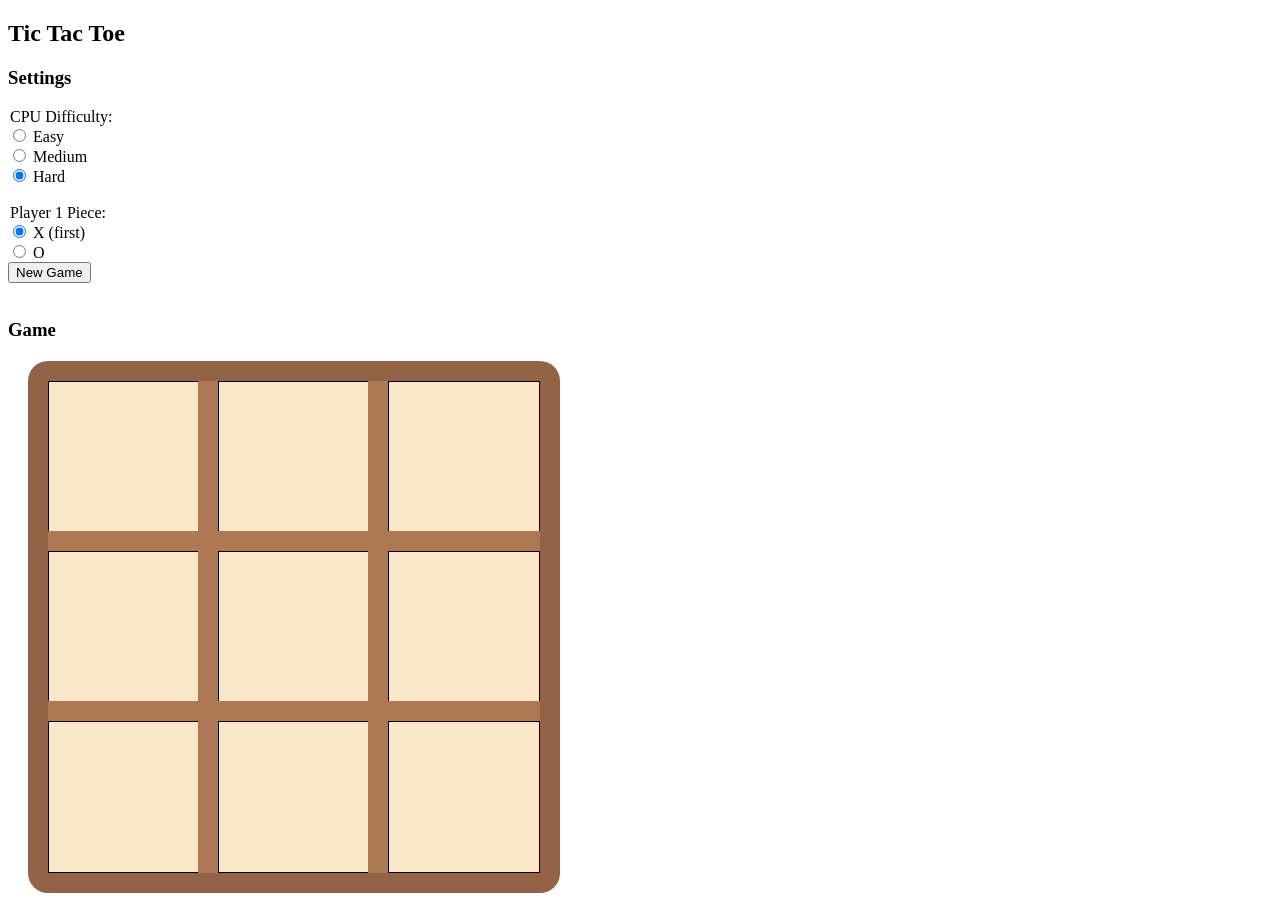
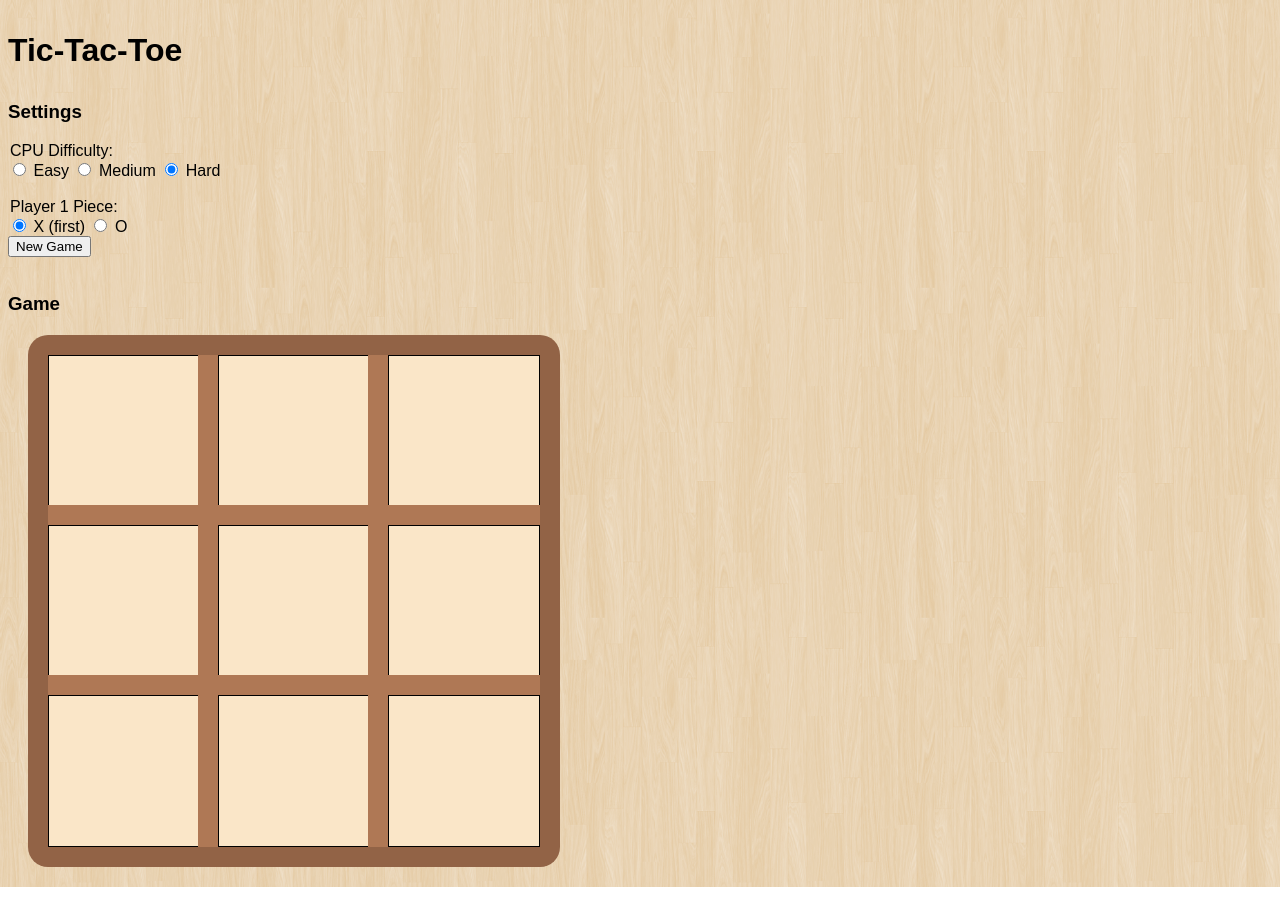
Before and after one commit to Weff24/tic-tac-toe-bot, a plain HTML site: page index.html in a window 1280 px wide. After the commit the page ends 887 px from the top, so only its background shows below. Drawn offline with Linux system fonts and the light colour scheme.

Commit message:
Fixed bot first move bug and added background

```diff
--- a/index.css
+++ b/index.css
@@ -1,3 +1,16 @@
+* {
+    font-family: Arial, Helvetica, sans-serif;
+}
+
+body {
+    background-image: url("Assets/wood-background.png");
+}
+
+.title {
+    font-size: 32px;
+    font-weight: bold;
+}
+
 .grid-square {
     display: flex;
     justify-content: center;
@@ -18,6 +31,10 @@
     border-radius: 20px;
 }
 
+#game-settings {
+
+}
+
 #game-canvas {
     position: absolute;
     z-index: 2;
--- a/index.html
+++ b/index.html
@@ -6,34 +6,31 @@
     <meta name="viewport" content="width=device-width, initial-scale=1.0">
     <link rel="stylesheet" href="index.css">
     <script type="text/javascript" src="tictactoe.js"></script>
-    <title>Tic Tac Toe</title>
+    <title>Tic-Tac-Toe</title>
 </head>
 <body>
     <section class="headers">
-        <h2>Tic Tac Toe</h2>
+        <p class="title">Tic-Tac-Toe</p>
         <div class="settings">
             <h3>Settings</h3>
             <form id="game-settings">
                 <legend>CPU Difficulty:</legend>
-                <div>
+                <div id="difficulty-options">
                     <input type="radio" id="easy-difficulty" name="difficulty" value="2" />
                     <label for="easy-difficulty">Easy</label>
-                </div>
-                <div>
+
                     <input type="radio" id="medium-difficulty" name="difficulty" value="1" />
                     <label for="medium-difficulty">Medium</label>
-                </div>
-                <div>
+
                     <input type="radio" id="hard-difficulty" name="difficulty" value="0" checked />
                     <label for="hard-difficulty">Hard</label>
                 </div><br>
 
                 <legend>Player 1 Piece:</legend>
-                <div>
+                <div id="piece-options">
                     <input type="radio" id="x-piece" name="piece" value="X" checked />
                     <label for="x-piece">X (first)</label>
-                </div>
-                <div>
+
                     <input type="radio" id="o-piece" name="piece" value="O" />
                     <label for="o-piece">O</label>
                 </div>
--- a/tictactoe.js
+++ b/tictactoe.js
@@ -143,9 +143,9 @@ const minmax = function() {
     }
 
     let square = board.indexOf(0);
-    if (idealMoves.length && randomVal < 0.1) {
+    if ((idealMoves.length && randomVal < 0.1) || (!neutralMoves.length && !badMoves.length)) {
         square = idealMoves[Math.floor(Math.random() * idealMoves.length)];
-    } else if (neutralMoves.length && randomVal < 0.2) {
+    } else if ((neutralMoves.length && randomVal < 0.2) || (!badMoves.length)) {
         square = neutralMoves[Math.floor(Math.random() * neutralMoves.length)];
     } else {
         square = badMoves[argmax(badMovesDepth)];
```
Also changed, not shown: Assets/wood-background.png (added).
